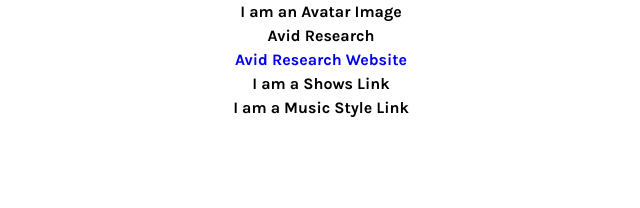
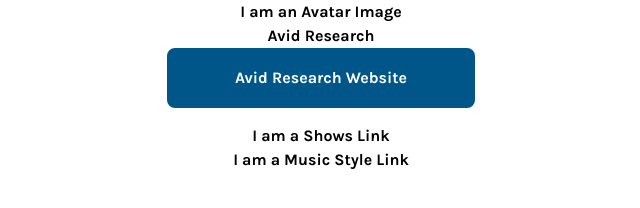
Before and after one commit to amtrav42/linkTree, a Gatsby site in the folder linktree/: page / in a window 1280 px wide. Shown: the whole page, without its empty margins (319-959 px from the left). Built offline with nearby package versions, Linux system fonts and the light colour scheme; Gatsby itself is replaced by a stand-in of ours.

Commit message:
added classic link styles

```diff
--- a/linktree/src/components/classicLink/classicLink.module.css
+++ b/linktree/src/components/classicLink/classicLink.module.css
@@ -0,0 +1,22 @@
+@import "../../styles/global.css";
+
+.container{
+    transition: box-shadow 0.25s cubic-bezier(0.08, 0.59, 0.29, 0.99) 0s, color 0.25s cubic-bezier(0.08, 0.59, 0.29, 0.99) 0s, border-color 0.25s cubic-bezier(0.08, 0.59, 0.29, 0.99) 0s, transform 0.25s cubic-bezier(0.08, 0.59, 0.29, 0.99) 0s, background-color 0.25s cubic-bezier(0.08, 0.59, 0.29, 0.99) 0s;
+    overflow: hidden;
+    margin-bottom: 16px;
+    border: 2px solid rgb(0, 86, 137);
+    background-color: rgb(0, 86, 137);
+    color: rgb(255, 255, 255);
+    border-radius: 8px;
+    display: inline-flex;
+    justify-content: center;
+    position: relative;
+    padding: 16px 66px;
+    cursor: pointer;
+    transition: box-shadow 0.25s cubic-bezier(0.08, 0.59, 0.29, 0.99) 0s, border-color 0.25s cubic-bezier(0.08, 0.59, 0.29, 0.99) 0s, transform 0.25s cubic-bezier(0.08, 0.59, 0.29, 0.99) 0s, background-color 0.25s cubic-bezier(0.08, 0.59, 0.29, 0.99) 0s;
+}
+.container:hover{
+    background-color: transparent;
+    color: rgb(0, 86, 137);
+    border-color: rgb(0, 86, 137);
+}
--- a/linktree/src/components/classicLink/index.jsx
+++ b/linktree/src/components/classicLink/index.jsx
@@ -1,4 +1,5 @@
 import React from 'react';
+import classicLinkStyles from './classicLink.module.css';
 
 export default function ClassicLink(props) {
   const {
@@ -7,6 +8,7 @@
   } = props;
   return (
     <a
+      className={classicLinkStyles.container}
       href={href}
       rel="noopener noreferrer"
       target="_blank"
```
